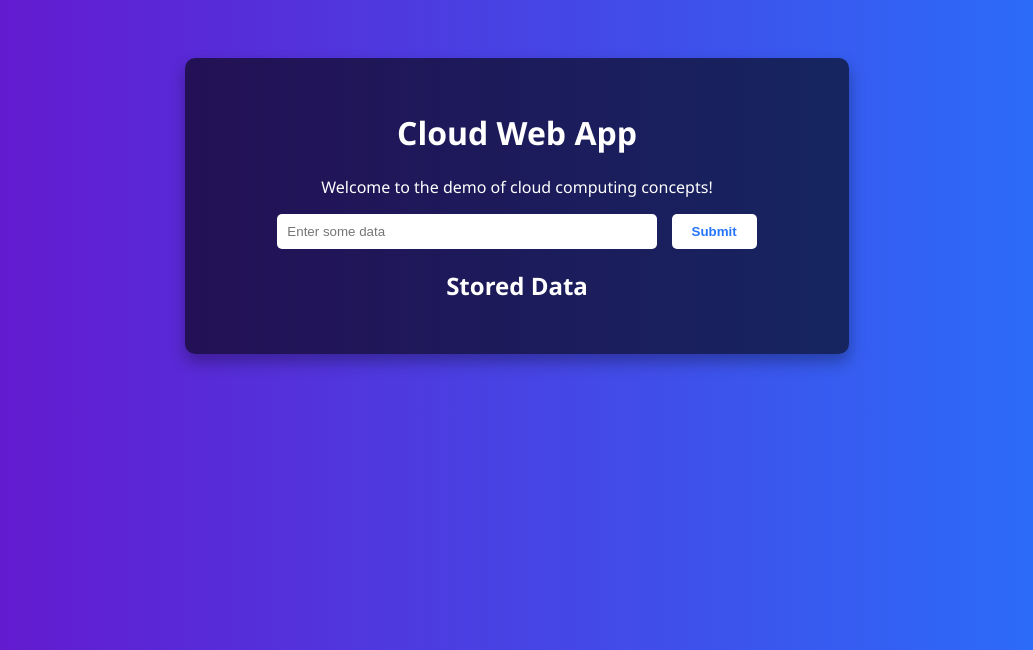
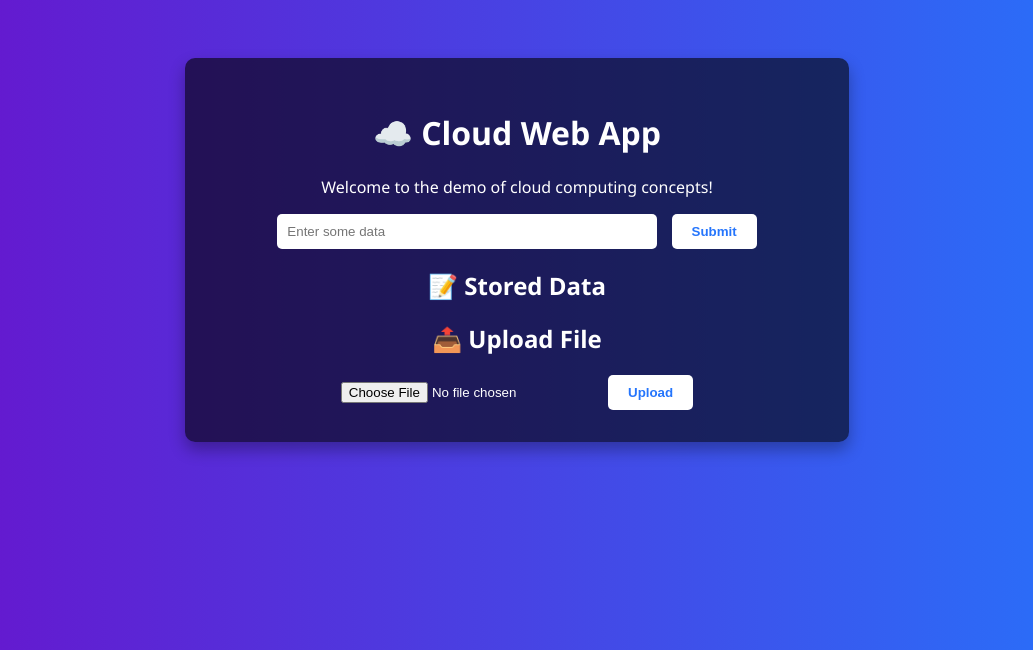
Before and after one commit to iambatman15/CCEXP10, a Flask app: page / in a window 1280 px wide. Shown: the top 650 px of the page, without its empty margins (123-1156 px from the left). Run offline with Flask 3, Linux system fonts and the light colour scheme; data that the repository does not hold is empty; some libraries are stand-ins or nearby versions.

Commit message:
Added file upload option

```diff
--- a/app.py
+++ b/app.py
@@ -2,19 +2,27 @@ from flask import Flask, render_template, request, redirect
 import os
 import psycopg2
 from dotenv import load_dotenv
+import cloudinary
+import cloudinary.uploader
 
+# Load environment variables
 load_dotenv()
 
 app = Flask(__name__)
 
-# Connect to PostgreSQL database
+# PostgreSQL configuration
 DATABASE_URL = os.environ.get("DATABASE_URL")
 conn = psycopg2.connect(DATABASE_URL)
 cur = conn.cursor()
-
-# Create table if not exists
 cur.execute("CREATE TABLE IF NOT EXISTS entries (id SERIAL PRIMARY KEY, content TEXT)")
 conn.commit()
+
+# Cloudinary configuration
+cloudinary.config(
+    cloud_name=os.getenv('CLOUD_NAME'),
+    api_key=os.getenv('API_KEY'),
+    api_secret=os.getenv('API_SECRET')
+)
 
 @app.route("/", methods=["GET"])
 def index():
@@ -30,6 +38,15 @@ def submit():
         conn.commit()
     return redirect("/")
 
+@app.route("/upload", methods=["POST"])
+def upload():
+    file_to_upload = request.files['file']
+    if file_to_upload:
+        upload_result = cloudinary.uploader.upload(file_to_upload)
+        url = upload_result['secure_url']
+        return f"✅ File uploaded: <a href='{url}' target='_blank'>{url}</a>"
+    return "❌ No file uploaded."
+
 if __name__ == "__main__":
     port = int(os.environ.get("PORT", 5000))
     app.run(host="0.0.0.0", port=port)
--- a/requirements.txt
+++ b/requirements.txt
@@ -1,3 +1,5 @@
 flask
 psycopg2
 python-dotenv
+cloudinary
+cloudinary-storage
--- a/templates/index.html
+++ b/templates/index.html
@@ -8,19 +8,32 @@
 </head>
 <body>
   <div class="container">
-    <h1>Cloud Web App</h1>
+    <h1>☁️ Cloud Web App</h1>
     <p>Welcome to the demo of cloud computing concepts!</p>
+
+    <!-- Data Submission Form -->
     <form method="POST" action="/submit">
       <input type="text" name="data" placeholder="Enter some data" required />
       <button type="submit">Submit</button>
     </form>
+
+    <!-- Display Stored Data -->
     <div class="data-list">
-      <h2>Stored Data</h2>
+      <h2>📝 Stored Data</h2>
       <ul>
         {% for item in data_list %}
-        <li>{{ item }}</li>
+          <li>{{ item }}</li>
         {% endfor %}
       </ul>
+    </div>
+
+    <!-- File Upload Form -->
+    <div class="upload-section">
+      <h2>📤 Upload File</h2>
+      <form action="/upload" method="post" enctype="multipart/form-data">
+        <input type="file" name="file" required>
+        <button type="submit">Upload</button>
+      </form>
     </div>
   </div>
 </body>
```
Also changed, not shown: 2 other files.
